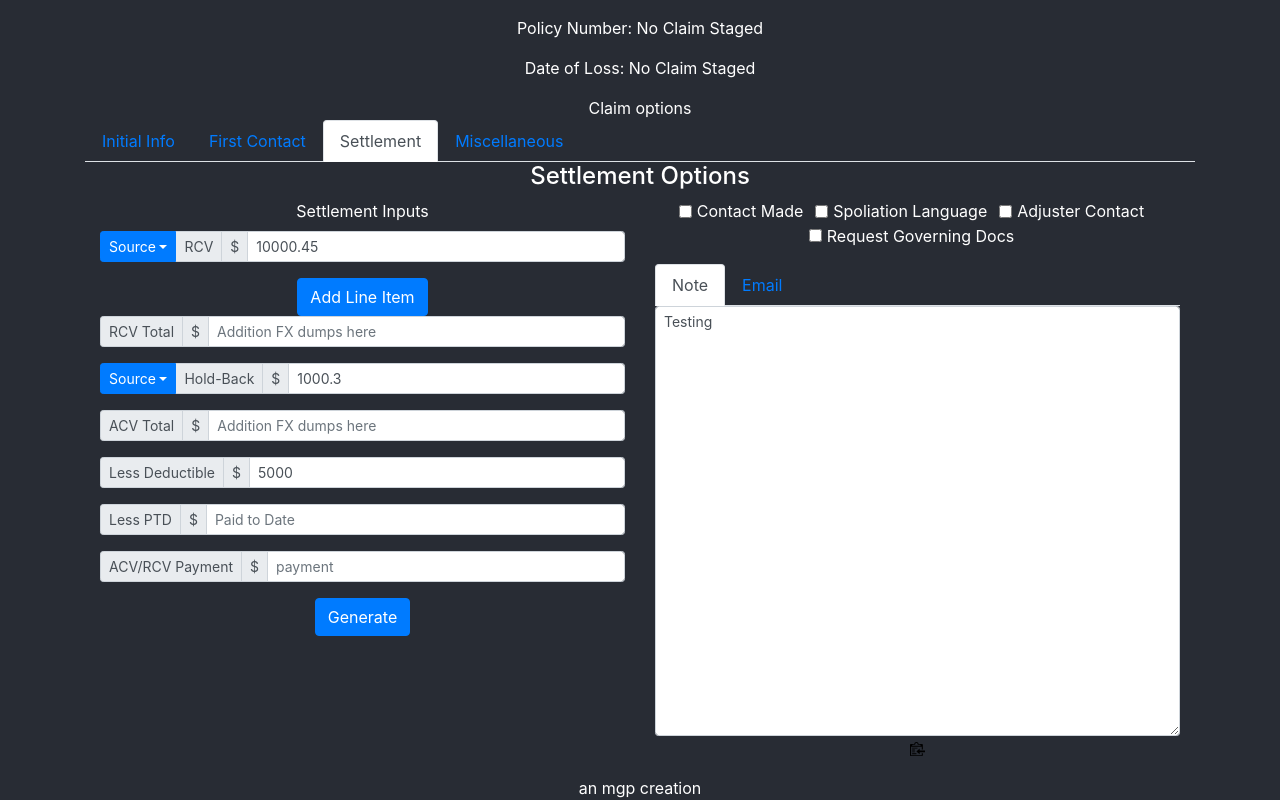
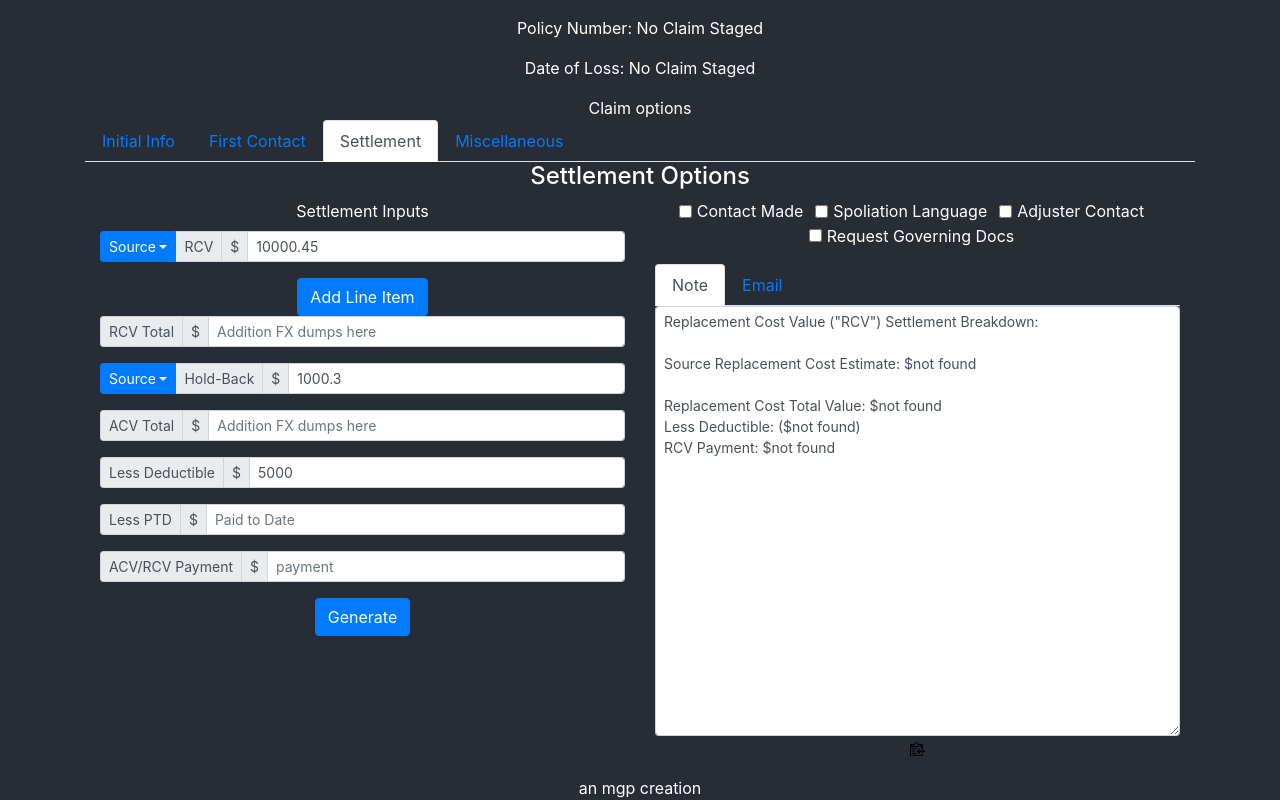
Before and after one commit to glennneiger/claim-tools, a React (Create React App) app in the folder claim-tools/: page / in a window 1280 px wide. Shown: the part 266-1066 px from the top of the page. Built offline with nearby package versions, Linux system fonts and the light colour scheme.

Commit message:
started settlementNote

```diff
--- a/claim-tools/src/comp/SettlementDocumentation.js
+++ b/claim-tools/src/comp/SettlementDocumentation.js
@@ -46,6 +46,18 @@ Greater New York Mutual Insurance
 200 Madison Avenue - Floor 3
 New York, New York 10016`;  //this looks like a mess only because of the formatting issues with back-ticks
 
+        const settlementNote = `${this.props.claimData.depreciation ? 'Actual Cash Value ("ACV")' : 'Replacement Cost Value ("RCV")'} Settlement Breakdown:
+
+${this.props.claimData.rebuildEstimateSource ? this.props.claimData.depreciationSource : ''} Replacement Cost Estimate: $${this.props.claimData.rcv ? this.formatCurrency(this.props.claimData.rcv) : 'not found'}
+${this.props.claimData.estimateLineItems[0] ? this.props.claimData.estimateLineItems.map( (item) => { return `${Object.keys(item)}: $${this.formatCurrency(Number(Object.values(item)))}
+` }).join('') : ''}
+Replacement Cost Total Value: $${this.props.claimData.rcvTotal ? this.formatCurrency(this.props.claimData.rcvTotal) : 'not found'}
+${this.props.claimData.depreciation ? `Less ${this.props.claimData.depreciationSource ? this.props.claimData.depreciationSource : ''} Depreciation Hold-Back: ($${this.props.claimData.depreciation ? this.formatCurrency(this.props.claimData.depreciation) : 'not found'})
+Actual Cash Value Total: $${this.props.claimData.acvTotal ? this.formatCurrency(this.props.claimData.acvTotal) : 'not found'}
+
+` : ``}Less Deductible: ($${this.props.claimData.deductible ? this.formatCurrency(this.props.claimData.deductible) : 'not found'})
+${this.props.claimData.depreciation ? 'ACV' : 'RCV'} Payment: $${this.props.claimData.payment ? this.formatCurrency(this.props.claimData.payment) : 'not found'}`;
+
         return (
             <section className="settlement-email-view">
                 <Form>
@@ -64,7 +76,7 @@ New York, New York 10016`;  //this looks like a mess only because of the formatt
                         size='sm'
                         as="textarea"
                         rows='20'
-                        value={"Testing"}
+                        value={ settlementNote }
                     />
                     <ClipIcon
                         fieldId='contactEmailBody'
```
